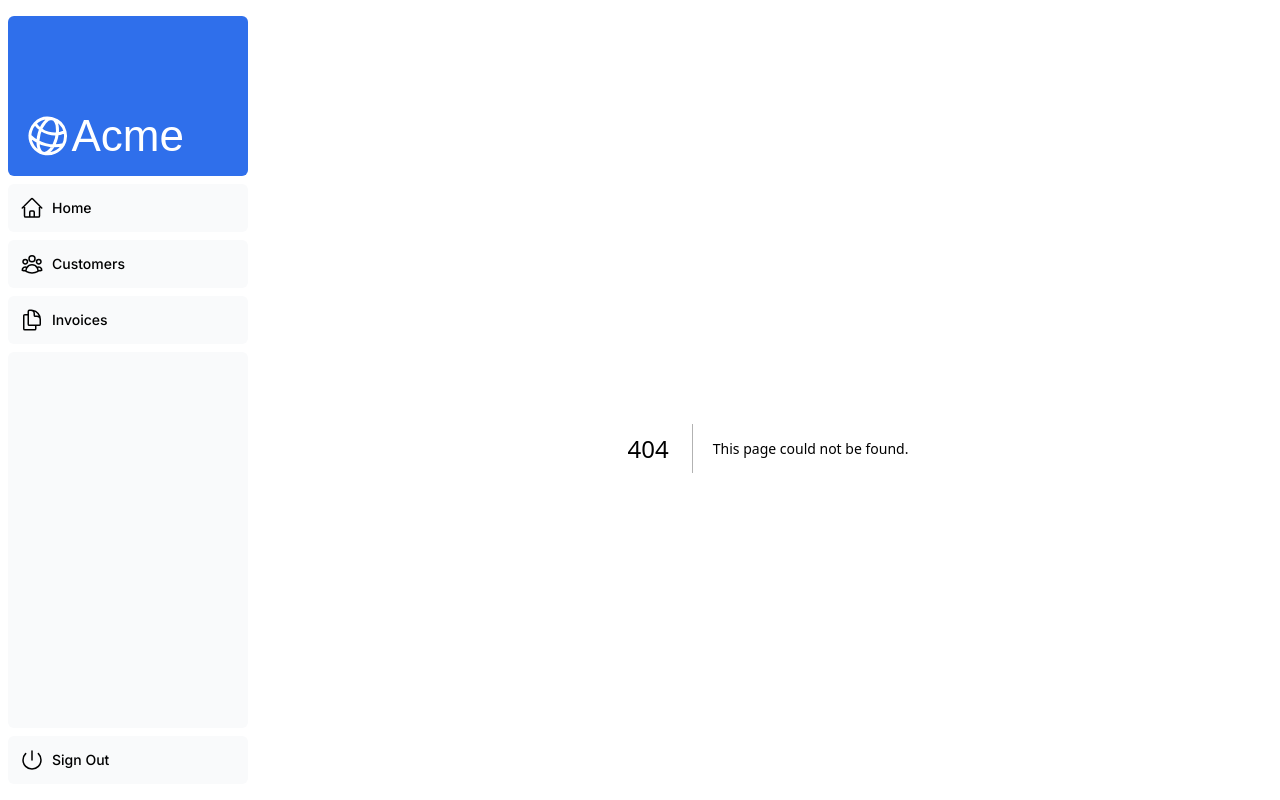
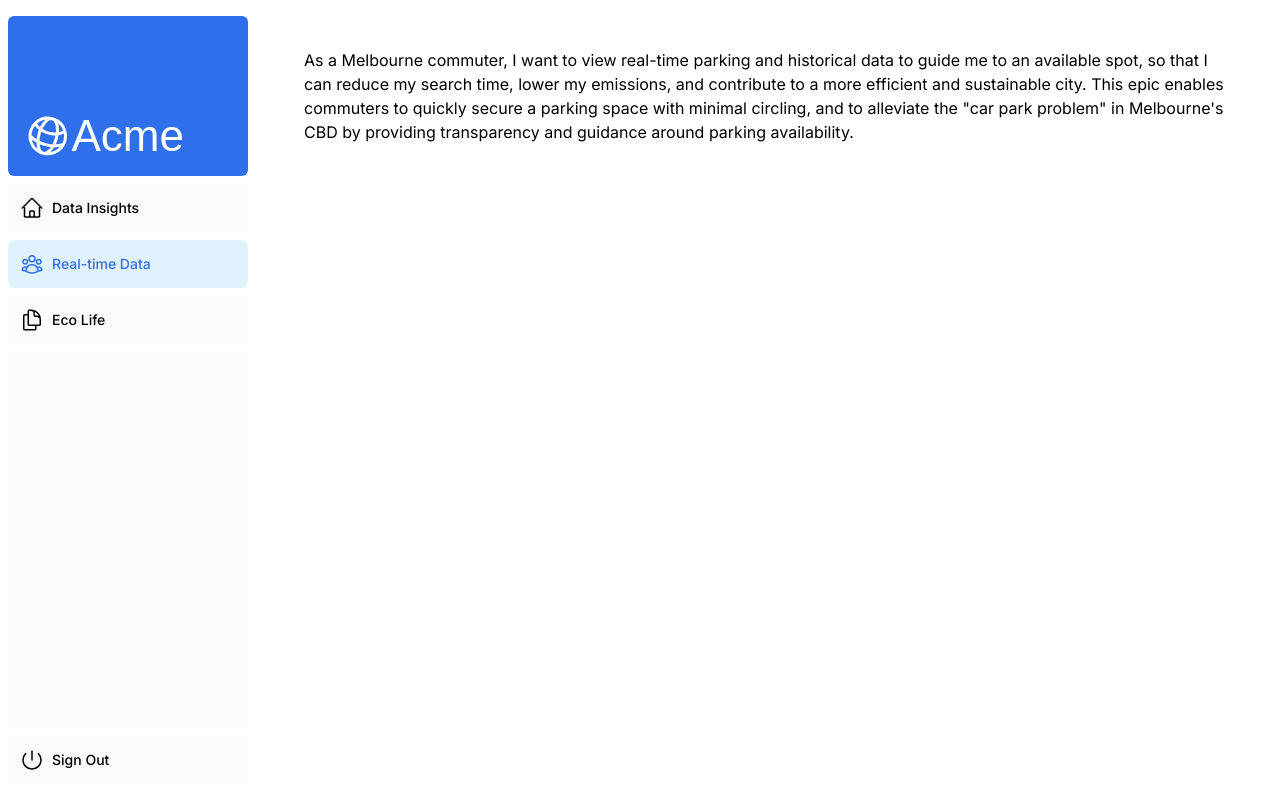
Before and after one commit to ellielok/nextjs-test, a Next.js app: page /customers in a window 1280 px wide. Before the commit this address had no page. Built offline with nearby package versions, Linux system fonts and the light colour scheme; a web font is replaced by a local one.

Commit message:
Remove unnecessary components and update titles

```diff
--- /dev/null
+++ b/app/customers/page.tsx
@@ -0,0 +1,6 @@
+export default function Page() {
+  return <p>As a Melbourne commuter, I want to view real-time parking and historical data to guide me to an available spot, so that I can reduce my search time, lower my emissions, and contribute to a more efficient and sustainable city.
+
+This epic enables commuters to quickly secure a parking space with minimal circling, and to alleviate the "car park problem" in Melbourne's CBD by providing transparency and guidance around parking availability.
+</p>;
+}
--- a/app/dashboard/customers/page.tsx
+++ /dev/null
@@ -1,3 +0,0 @@
-export default function Page() {
-  return <p>Customers Page</p>;
-}
--- a/app/dashboard/invoices/page.tsx
+++ /dev/null
@@ -1,3 +0,0 @@
-export default function Page() {
-  return <p>Invoices Page</p>;
-}
--- a/app/dashboard/layout.tsx
+++ /dev/null
@@ -1,12 +0,0 @@
-import SideNav from '@/app/ui/dashboard/sidenav';
-
-export default function Layout({ children }: { children: React.ReactNode }) {
-  return (
-    <div className="flex h-screen flex-col md:flex-row md:overflow-hidden">
-      <div className="w-full flex-none md:w-64">
-        <SideNav />
-      </div>
-      <div className="flex-grow p-6 md:overflow-y-auto md:p-12">{children}</div>
-    </div>
-  );
-}
--- /dev/null
+++ b/app/invoices/page.tsx
@@ -0,0 +1,6 @@
+export default function Page() {
+  return <p>As a Melbourne commuter, I want to easily access information that helps me choose environmentally friendly ways to travel, so I can personally contribute to a greener city and embrace a sustainable lifestyle.
+
+This epic integrates various sustainable transport options to provide commuters with the tools and information they need to reduce their carbon footprint, minimize time spent searching for parking, and contribute to a healthier, more livable urban environment.
+</p>;
+}
--- a/app/page.tsx
+++ b/app/page.tsx
@@ -19,18 +19,18 @@ export default async function Page() {
         Dashboard
       </h1>
       <div className="grid gap-6 sm:grid-cols-2 lg:grid-cols-4">
-        <Card title="Collected" value={totalPaidInvoices} type="collected" />
+        {/* <Card title="Collected" value={totalPaidInvoices} type="collected" />
         <Card title="Pending" value={totalPendingInvoices} type="pending" />
         <Card title="Total Invoices" value={numberOfInvoices} type="invoices" />
         <Card
           title="Total Customers"
           value={numberOfCustomers}
           type="customers"
-        />
+        /> */}
       </div>
       <div className="mt-6 grid grid-cols-1 gap-6 md:grid-cols-4 lg:grid-cols-8">
         <RevenueChart revenue={revenue}  />
-        <LatestInvoices latestInvoices={latestInvoices} />
+        {/* <LatestInvoices latestInvoices={latestInvoices} /> */}
       </div>
     </main>
   );
--- a/app/ui/dashboard/latest-invoices.tsx
+++ b/app/ui/dashboard/latest-invoices.tsx
@@ -14,7 +14,6 @@ export default async function LatestInvoices({
         Latest Invoices
       </h2>
       <div className="flex grow flex-col justify-between rounded-xl bg-gray-50 p-4">
-        {/* NOTE: Uncomment this code in Chapter 7 */}
 
         <div className="bg-white px-6">
           {latestInvoices.map((invoice, i) => {
--- a/app/ui/dashboard/nav-links.tsx
+++ b/app/ui/dashboard/nav-links.tsx
@@ -12,11 +12,11 @@ import clsx from 'clsx';
 // Map of links to display in the side navigation.
 // Depending on the size of the application, this would be stored in a database.
 const links = [
-  { name: 'Home', href: '/dashboard', icon: HomeIcon },
-  { name: 'Customers', href: '/dashboard/customers', icon: UserGroupIcon },
+  { name: 'Data Insights', href: '/', icon: HomeIcon },
+  { name: 'Real-time Data', href: '/customers', icon: UserGroupIcon },
   {
-    name: 'Invoices',
-    href: '/dashboard/invoices',
+    name: 'Eco Life',
+    href: '/invoices',
     icon: DocumentDuplicateIcon,
   },
 ];
--- a/app/ui/dashboard/revenue-chart.tsx
+++ b/app/ui/dashboard/revenue-chart.tsx
@@ -15,7 +15,7 @@ export default async function RevenueChart({
   revenue: Revenue[];
 }) {
   const chartHeight = 350;
-  // NOTE: Uncomment this code in Chapter 7
+
 
   const { yAxisLabels, topLabel } = generateYAxis(revenue);
 
@@ -26,9 +26,8 @@ export default async function RevenueChart({
   return (
     <div className="w-full md:col-span-4">
       <h2 className={`${lusitana.className} mb-4 text-xl md:text-2xl`}>
-        Recent Revenue
+        Growth of Car Ownership
       </h2>
-      NOTE: Uncomment this code in Chapter 7
 
       <div className="rounded-xl bg-gray-50 p-4">
         <div className="sm:grid-cols-13 mt-0 grid grid-cols-12 items-end gap-2 rounded-md bg-white p-4 md:gap-4">
```
